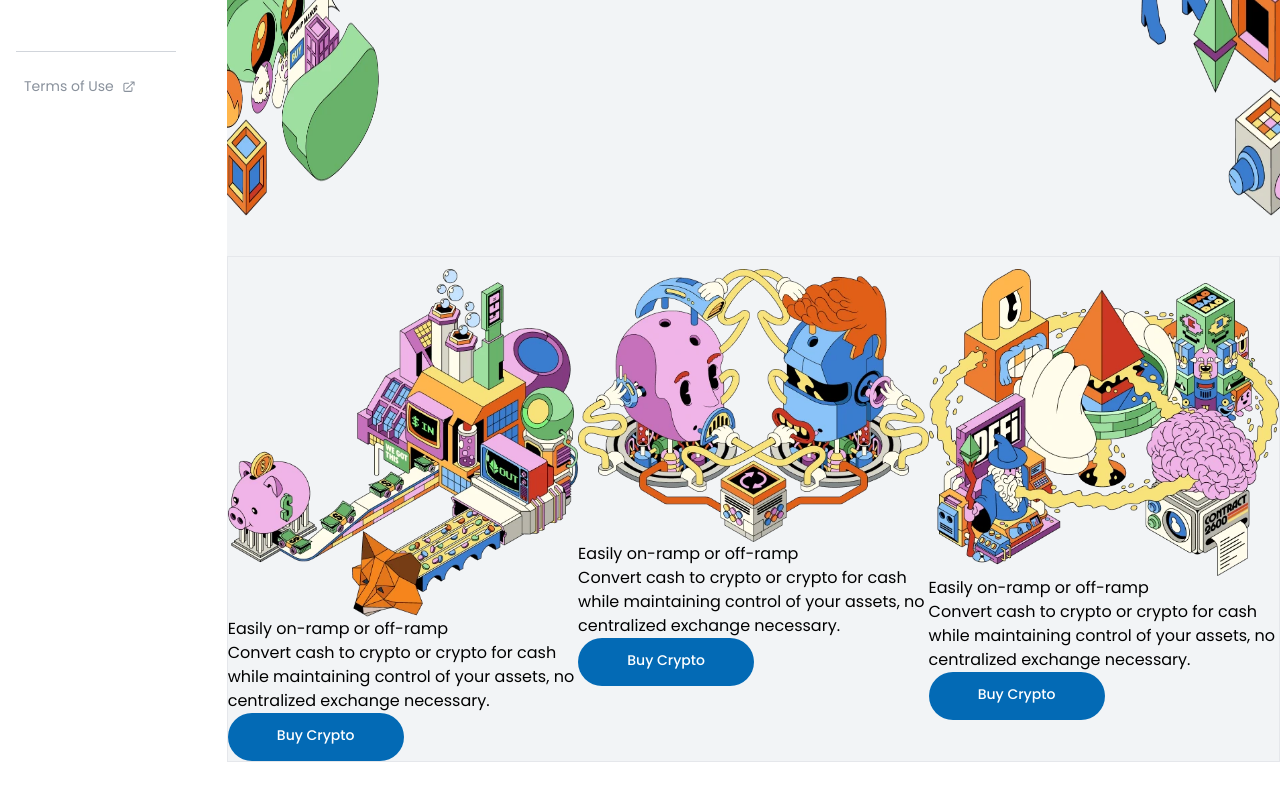
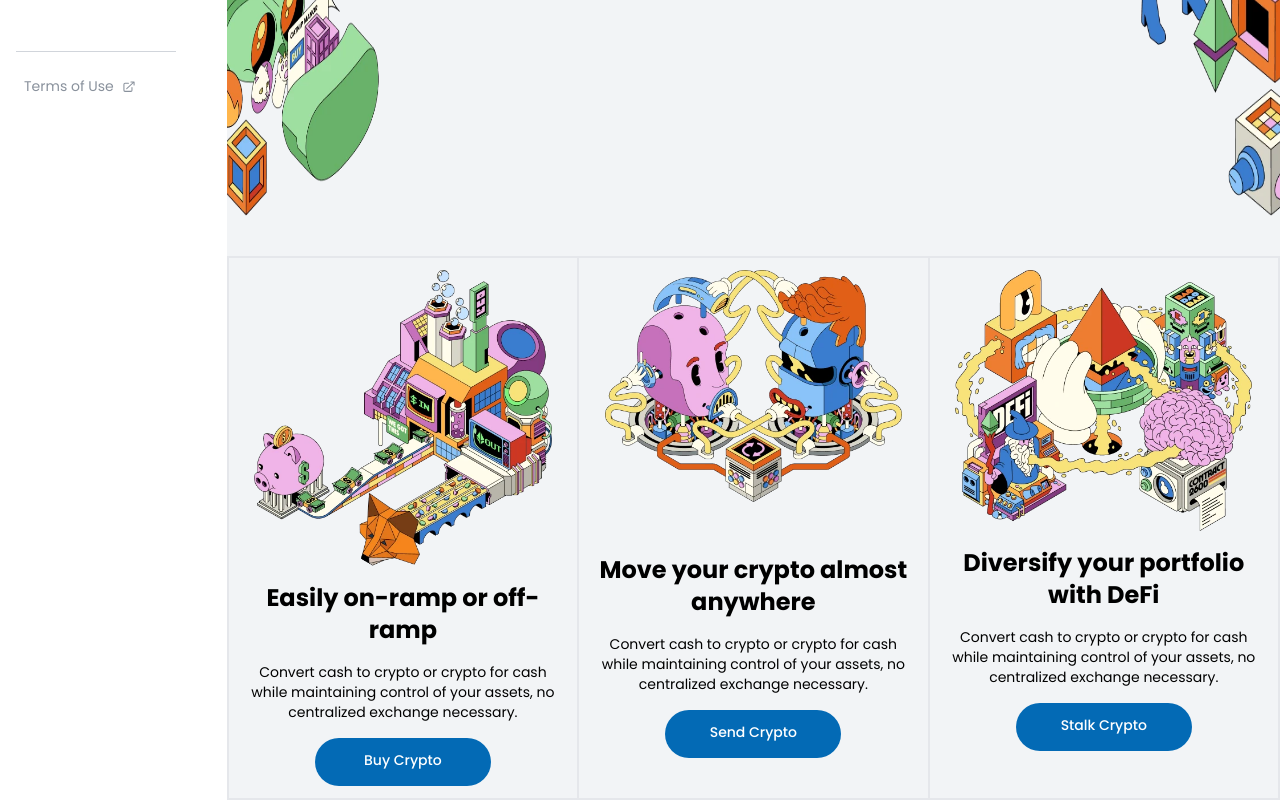
Before and after one commit to OlaiwonAbdullahi/MetaMask-Portfolio-Replica, a React (Vite) app: page / in a window 1280 px wide. Shown: the part 680-1480 px from the top of the page. Before the commit the page ends 1442 px from the top, so only its background shows below. Built offline with nearby package versions, Linux system fonts and the light colour scheme.

Commit message:
update Feature.jsx

```diff
--- a/src/components/Feature.jsx
+++ b/src/components/Feature.jsx
@@ -4,35 +4,39 @@ import Defi from "../assets/defi.jpg";
 import Button from "./Button";
 const Feature = () => {
   return (
-    <div className=" flex border bg-bgColor pt-3">
-      <div className="">
-        <img src={Ramp} alt="" className="" />
-        <h2>Easily on-ramp or off-ramp</h2>
-        <p>
+    <div className=" flex border bg-bgColor">
+      <div className=" border p-3 w-full text-center flex flex-col items-center gap-4">
+        <img src={Ramp} alt="" className="w-11/12" />
+        <h2 className="text-2xl font-bold">Easily on-ramp or off-ramp</h2>
+        <p className="text-sm">
           Convert cash to crypto or crypto for cash while maintaining control of
           your assets, no centralized exchange necessary.
         </p>
         <Button>Buy Crypto</Button>
       </div>
 
-      <div className="">
-        <img src={Move} alt="" />
-        <h2>Easily on-ramp or off-ramp</h2>
-        <p>
+      <div className=" border p-3 w-full text-center flex flex-col items-center gap-4">
+        <img src={Move} alt="" className="w-11/12" />
+        <h2 className="text-2xl font-bold mt-9">
+          Move your crypto almost anywhere
+        </h2>
+        <p className="text-sm">
           Convert cash to crypto or crypto for cash while maintaining control of
           your assets, no centralized exchange necessary.
         </p>
-        <Button>Buy Crypto</Button>
+        <Button>Send Crypto</Button>
       </div>
 
-      <div className="">
-        <img src={Defi} alt="" />
-        <h2>Easily on-ramp or off-ramp</h2>
-        <p>
+      <div className=" border p-3 w-full text-center flex flex-col items-center gap-4">
+        <img src={Defi} alt="" className="w-11/12" />
+        <h2 className="text-2xl font-bold">
+          Diversify your portfolio with DeFi
+        </h2>
+        <p className="text-sm">
           Convert cash to crypto or crypto for cash while maintaining control of
           your assets, no centralized exchange necessary.
         </p>
-        <Button>Buy Crypto</Button>
+        <Button>Stalk Crypto</Button>
       </div>
     </div>
   );
```
